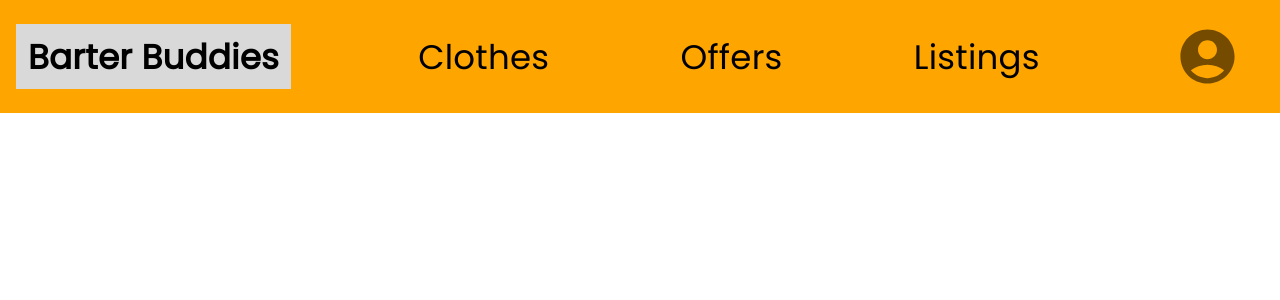
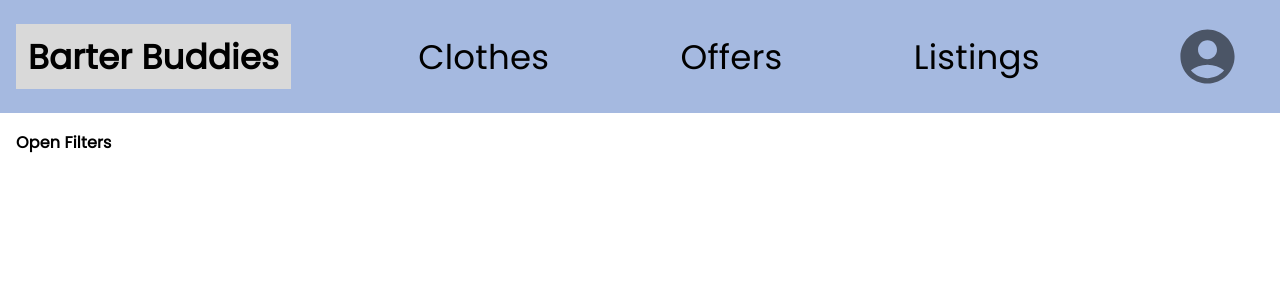
Before and after one commit to aarushi-lakhi/tpeo-new-fellow-project, a React (Create React App) app in the folder frontend/: page /temp-navbar in a window 1280 px wide. Shown: the top 300 px of the page. Built offline with nearby package versions, Linux system fonts and the light colour scheme; no server answers.

Commit message:
Working on Search Page - Filters

```diff
--- a/frontend/src/TempNavBarPage.js
+++ b/frontend/src/TempNavBarPage.js
@@ -9,20 +9,27 @@ import useMediaQuery from '@mui/material/useMediaQuery';
 import { useTheme } from '@mui/material/styles';
 import MenuIcon from '@mui/icons-material/Menu';
 import CloseIcon from '@mui/icons-material/Close';
+import ClothingCard from './components/ClothingCard';
+import ArrowForwardIcon from '@mui/icons-material/ArrowForward';
+import FormGroup from '@mui/material/FormGroup';
+import FormControlLabel from '@mui/material/FormControlLabel';
+import Checkbox from '@mui/material/Checkbox';
 
 const TempNavBarPage = () => {
   const [burgerStatus, setBurgerStatus] = useState(false);
+  const [clothingCardStatus, setclothingCardStatus] = useState(false);
+  const label = { inputProps: { 'aria-label': 'Checkbox demo' } };
 
   return (
     <Box>
-       <Stack p={2} direction="row" justifyContent="space-between" alignItems="center" sx={{position: "sticky", backgroundColor: "orange",  zIndex: "mobile stepper"}}>
+       <Stack p={2} direction="row" justifyContent="space-between" alignItems="center" sx={{position: "sticky", backgroundColor: "#A5B9E0",  zIndex: "mobile stepper"}}>
         <Box p={1.5} sx={{backgroundColor: "#D9D9D9", display: "flex", justifyContent: "center", alignItems: "center"}}>
             <Typography variant="h4" sx={{fontFamily: 'Poppins', fontWeight: "1000", textAlign: 'center', color: '#000000'}}>
                 Barter Buddies
             </Typography>
         </Box>
         <NavBarButtons/>
-        <IconButton>
+        <IconButton onClick={() => setclothingCardStatus(true)}>
              <AccountCircleIcon sx={{fontSize: {xs: "65px"},  display: {xs: 'none', md: 'block'}}}/>
         </IconButton>
         <IconButton onClick={() => setBurgerStatus(true)}>
@@ -40,7 +47,7 @@ const TempNavBarPage = () => {
                     Menu
                 </Typography>
             </Box>
-            <Stack p={2} direction="column" justifyContent="flex-start" alignItems="flex-start" gap="15px">
+            <Stack p={2} direction="column" justifyContent="flex-start" alignItems="flex-start" gap="30px">
               <Typography variant="h4" sx={{fontFamily: 'Poppins', fontWeight: "1000", textAlign: 'center', color: '#000000'}}>
                   Profile
               </Typography>
@@ -55,8 +62,66 @@ const TempNavBarPage = () => {
               </Typography>
             </Stack>
           </Box>
-        }
+          }
       </Stack>
+      <Box p={2} height="92vh" sx={{overflowY: "scroll"}}>
+        <Typography variant="subtitle1" sx={{fontFamily: 'Poppins', fontWeight: "600", textAlign: 'start', color: '#000000'}}>
+            Open Filters
+        </Typography>
+        {/* <Stack direction="column" marginTop={2} >
+          <Typography variant="h5" sx={{fontFamily: 'Poppins', fontWeight: "600", textAlign: 'start', color: '#000000'}}>
+              Men's Clothing
+          </Typography>
+          <Typography variant="h6" sx={{fontFamily: 'Poppins', fontWeight: "600", textAlign: 'start', color: '#000000'}}>
+              Shirt Sizes
+          </Typography>
+          <FormGroup>
+            <FormControlLabel control={<Checkbox/>} label="XS" />
+            <FormControlLabel control={<Checkbox/>} label="S" />
+            <FormControlLabel control={<Checkbox/>} label="M" />
+            <FormControlLabel control={<Checkbox/>} label="L" />
+            <FormControlLabel control={<Checkbox/>} label="XL" />
+          </FormGroup>
+          <Typography variant="h6" sx={{fontFamily: 'Poppins', fontWeight: "600", textAlign: 'start', color: '#000000'}}>
+              Shirt Sizes
+          </Typography>
+          <FormGroup>
+            <FormControlLabel control={<Checkbox/>} label="XS" />
+            <FormControlLabel control={<Checkbox/>} label="S" />
+            <FormControlLabel control={<Checkbox/>} label="M" />
+            <FormControlLabel control={<Checkbox/>} label="L" />
+            <FormControlLabel control={<Checkbox/>} label="XL" />
+          </FormGroup>
+          <Typography variant="h6" sx={{fontFamily: 'Poppins', fontWeight: "600", textAlign: 'start', color: '#000000'}}>
+              Shirt Sizes
+          </Typography>
+          <FormGroup>
+            <FormControlLabel control={<Checkbox/>} label="XS" />
+            <FormControlLabel control={<Checkbox/>} label="S" />
+            <FormControlLabel control={<Checkbox/>} label="M" />
+            <FormControlLabel control={<Checkbox/>} label="L" />
+            <FormControlLabel control={<Checkbox/>} label="XL" />
+          </FormGroup>
+        </Stack> */}
+      </Box>
+      {/* <Box p={2} width="auto" height="auto" flex="1">
+        <Stack direction="row" flexWrap="wrap" justifyContent="center" alignItems="center" gap={2}>
+          <ClothingCard/>
+          <ClothingCard/>
+          <ClothingCard/>
+          <ClothingCard/>
+          <ClothingCard/>
+          <ClothingCard/>
+          <ClothingCard/>
+          <ClothingCard/>
+          <ClothingCard/>
+        </Stack>
+      </Box>
+      {clothingCardStatus &&
+          <Box sx={{height: "100vh", backgroundColor: "orange", zIndex: "tooltip", position: 'fixed', top: 0, right: 0}}>
+
+          </Box>
+      } */}
     </Box>
   )
 }
--- /dev/null
+++ b/frontend/src/components/ClothingCard.js
@@ -0,0 +1,25 @@
+import React from 'react'
+import { Button, Box, Card, CardMedia, CardContent} from '@mui/material';
+import Typography from '@mui/material/Typography';
+import ArrowCircleRightOutlinedIcon from '@mui/icons-material/ArrowCircleRightOutlined';
+import ArrowCircleLeftOutlinedIcon from '@mui/icons-material/ArrowCircleLeftOutlined';
+import IconButton from '@mui/material/IconButton';
+import PortraitShirt from "./PortraitShirt.jpg"
+
+const ClothingCard = () => {
+    return (
+        <Card sx={{ width: {sm: '300px'}, boxShadow: "none", borderRadius: 0 }}>
+            <CardMedia image={PortraitShirt} alt={"TempVariable"} sx={{width: "300px", height: "300px"}} />
+            <CardContent sx={{ backgroundColor: "#A5B9E0", height: '35px' }}>
+                <Typography variant="subtitle1" fontWeight="bold" color="#FFF" sx={{fontFamily: 'Poppins'}}>
+                    Centennial DECA Shirt
+                </Typography>
+                <Typography variant="subtitle2" fontWeight="bold" color="#FFF" sx={{fontFamily: 'Poppins'}}>
+                    Size: M
+                </Typography>
+            </CardContent>
+        </Card>
+      );
+}
+
+export default ClothingCard
--- a/frontend/src/components/NavBarButtons.js
+++ b/frontend/src/components/NavBarButtons.js
@@ -8,17 +8,17 @@ import IconButton from '@mui/material/IconButton';
 const NavBarButtons = () => {
   return (
     <Stack flex="1" direction="row" justifyContent="space-evenly" alignItems="center">
-        <Box p={0.5} sx={{backgroundColor: "orange", display: "flex", justifyContent: "center", alignItems: "center"}}>
+        <Box p={0.5} sx={{backgroundColor: "#A5B9E0", display: "flex", justifyContent: "center", alignItems: "center"}}>
             <Typography variant="h4" sx={{fontFamily: 'Poppins', fontWeight: "400", textAlign: 'center', color: '#000000', display: {xs: 'none', md: 'block'}}}>
                 Clothes
             </Typography>
         </Box>
-        <Box p={0.5} sx={{backgroundColor: "orange", display: "flex", justifyContent: "center", alignItems: "center"}}>
+        <Box p={0.5} sx={{backgroundColor: "#A5B9E0", display: "flex", justifyContent: "center", alignItems: "center"}}>
             <Typography variant="h4" sx={{fontFamily: 'Poppins', fontWeight: "400", textAlign: 'center', color: '#000000', display: {xs: 'none', md: 'block'}}}>
                 Offers
             </Typography>
         </Box>
-        <Box p={0.5} sx={{backgroundColor: "orange", display: "flex", justifyContent: "center", alignItems: "center"}}>
+        <Box p={0.5} sx={{backgroundColor: "#A5B9E0", display: "flex", justifyContent: "center", alignItems: "center"}}>
             <Typography variant="h4" sx={{fontFamily: 'Poppins', fontWeight: "400", textAlign: 'center', color: '#000000', display: {xs: 'none', md: 'block'}}}>
                 Listings
             </Typography>
```
Also changed, not shown: 1 other file (tests, documents, lock files or other folders).
